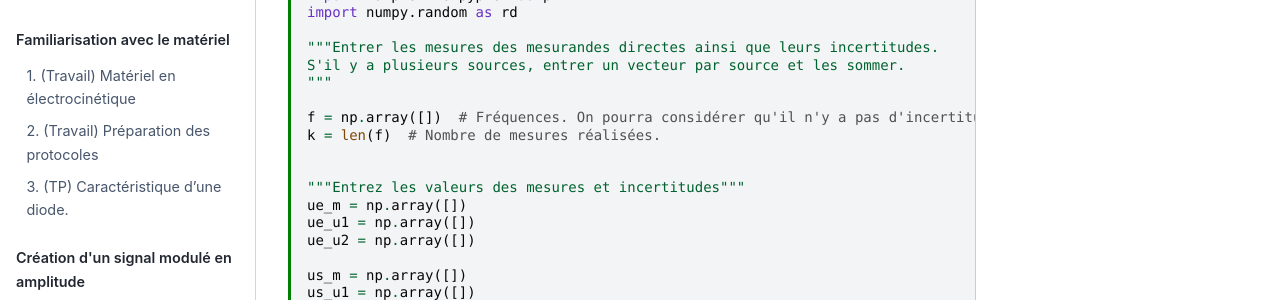
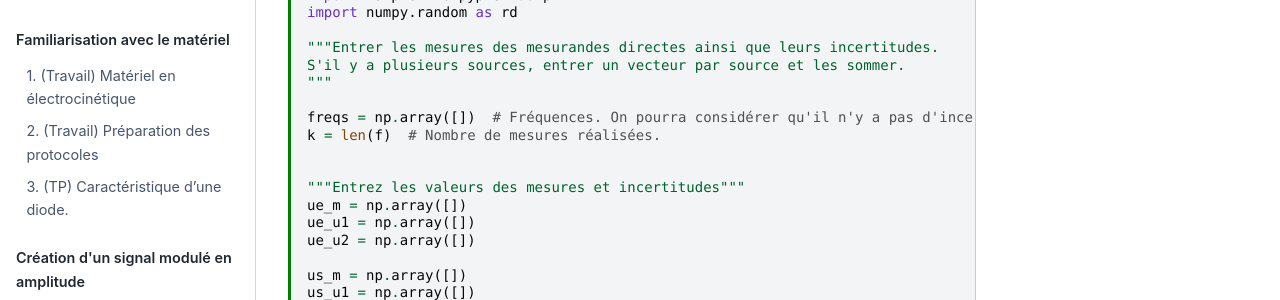
Before and after one commit to pcsi3physiquestan/tp3_electronique_1_sources, a Jupyter Book: the page built from notebook/demod_manip.md, in a window 1280 px wide and 1400 px high, scrolled down 3924 px. Shown: the part 151-451 px from the top of the window. Built offline with Jupyter Book 1.0.4 settings and Sphinx 7.4.7 and the Sphinx Book theme 1.1.4, drawn with Linux system fonts in a browser that asks for light colours.

Commit message:
Mise à jour des sources

```diff
--- a/_config.yml
+++ b/_config.yml
@@ -13,7 +13,7 @@ only_build_toc_files        : true
 #######################################################################################
 # Execution settings
 execute:
-  execute_notebooks         : auto  # Whether to execute notebooks at build time. Must be one of ("auto", "force", "cache", "off")
+  execute_notebooks         : force  # Whether to execute notebooks at build time. Must be one of ("auto", "force", "cache", "off")
   cache                     : ""    # A path to the jupyter cache that will be used to store execution artifacts. Defaults to `_build/.jupyter_cache/`
   exclude_patterns          : []    # A list of patterns to *skip* in execution (e.g. a notebook that takes a really long time)
   timeout                   : 120    # The maximum time (in seconds) each notebook cell is allowed to run.
--- a/notebook/demod_manip.md
+++ b/notebook/demod_manip.md
@@ -126,7 +126,7 @@ import numpy.random as rd
 S'il y a plusieurs sources, entrer un vecteur par source et les sommer.
 """
 
-f = np.array([])  # Fréquences. On pourra considérer qu'il n'y a pas d'incertitude sur les fréquences.
+freqs = np.array([])  # Fréquences. On pourra considérer qu'il n'y a pas d'incertitude sur les fréquences.
 k = len(f)  # Nombre de mesures réalisées.
 
 
@@ -202,7 +202,7 @@ ax[0].set_xscale("log")
 
 ax[1].set_xlabel("Légende")
 ax[1].set_ylabel("Légende")
-ax[1].errorbar(f, phi_m, yerr=phi_u, label="Légende", linestyle="")
+ax[1].errorbar(freqs, phi_m, yerr=phi_u, label="Légende", linestyle="")
 ax[1].legend()
 ax[1].grid()
 ax[1].set_xscale("log")
```
Also changed, not shown: 13 other files.
